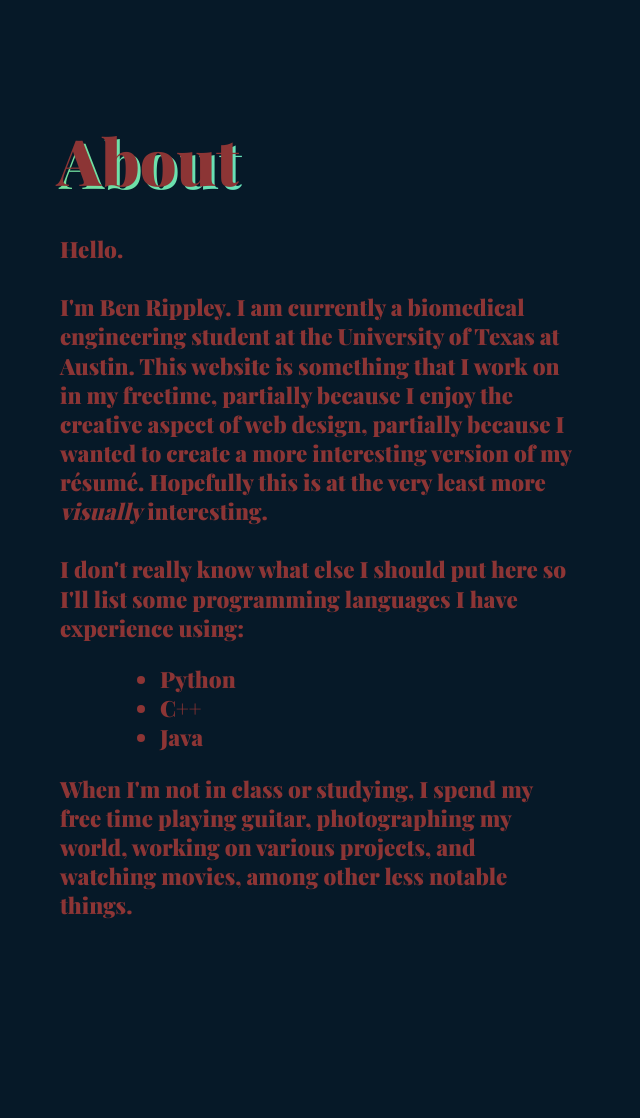
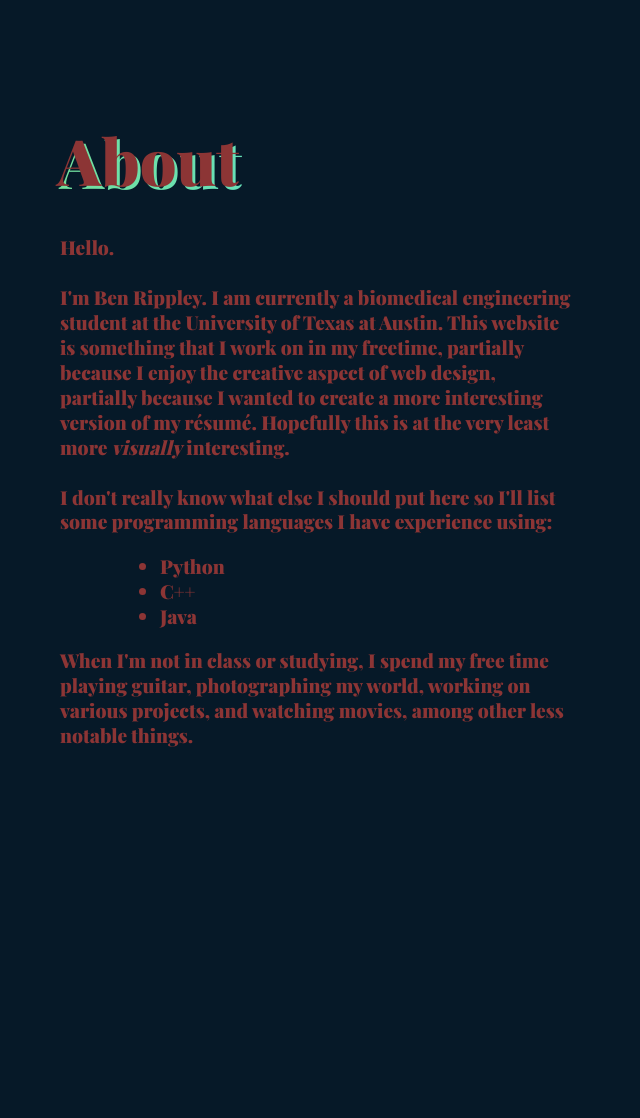
Before and after one commit to bnrp/old-website, a PHP site: page / in a window 1280 px wide. Shown: the part 807-1925 px from the top of the page, without its empty margins (0-640 px from the left). Run offline with PHP 8.4, Linux system fonts and the light colour scheme.

Commit message:
Update style.css

```diff
--- a/css/style.css
+++ b/css/style.css
@@ -110,7 +110,7 @@ nav {
 }
 
 #aboutcontent {
-  font-size: 1.4em;
+  font-size: 1.2em;
   width: 40%;
   padding-top: 30px;
   padding-left: 60px;
```
